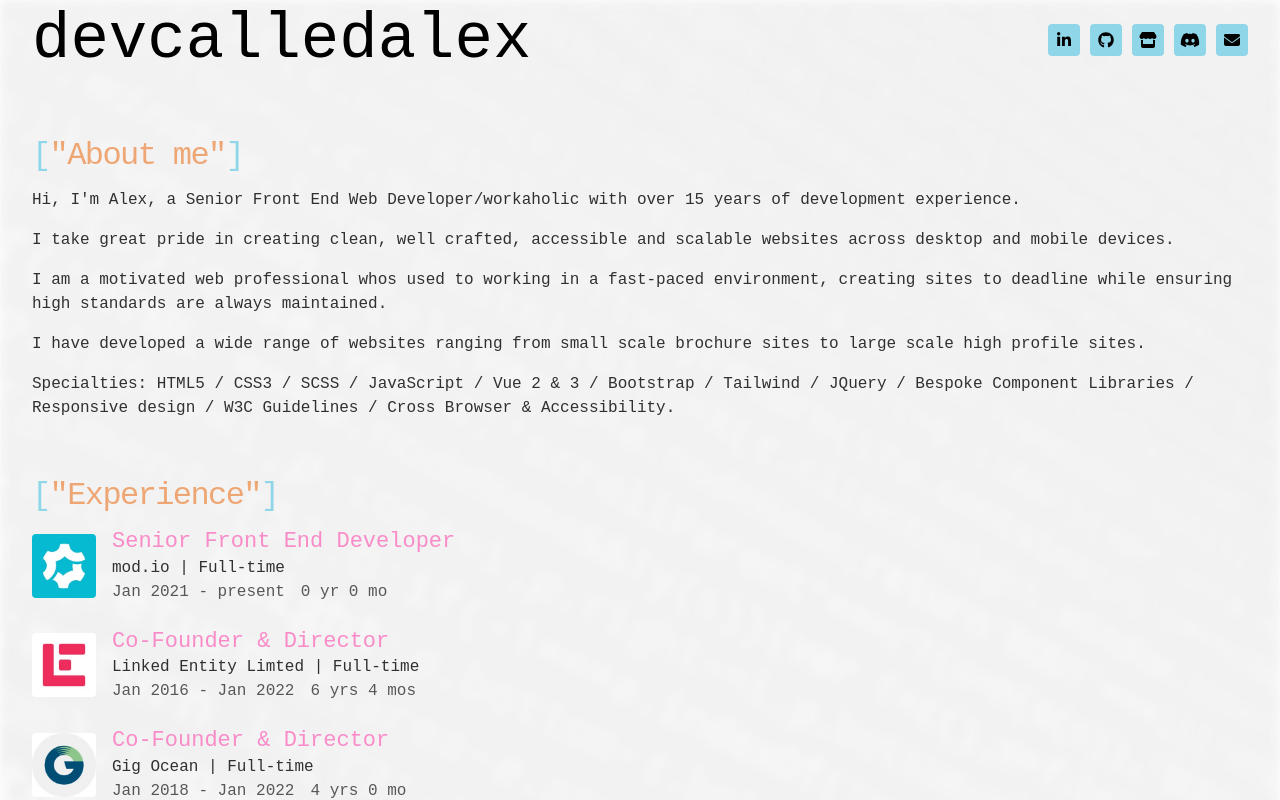
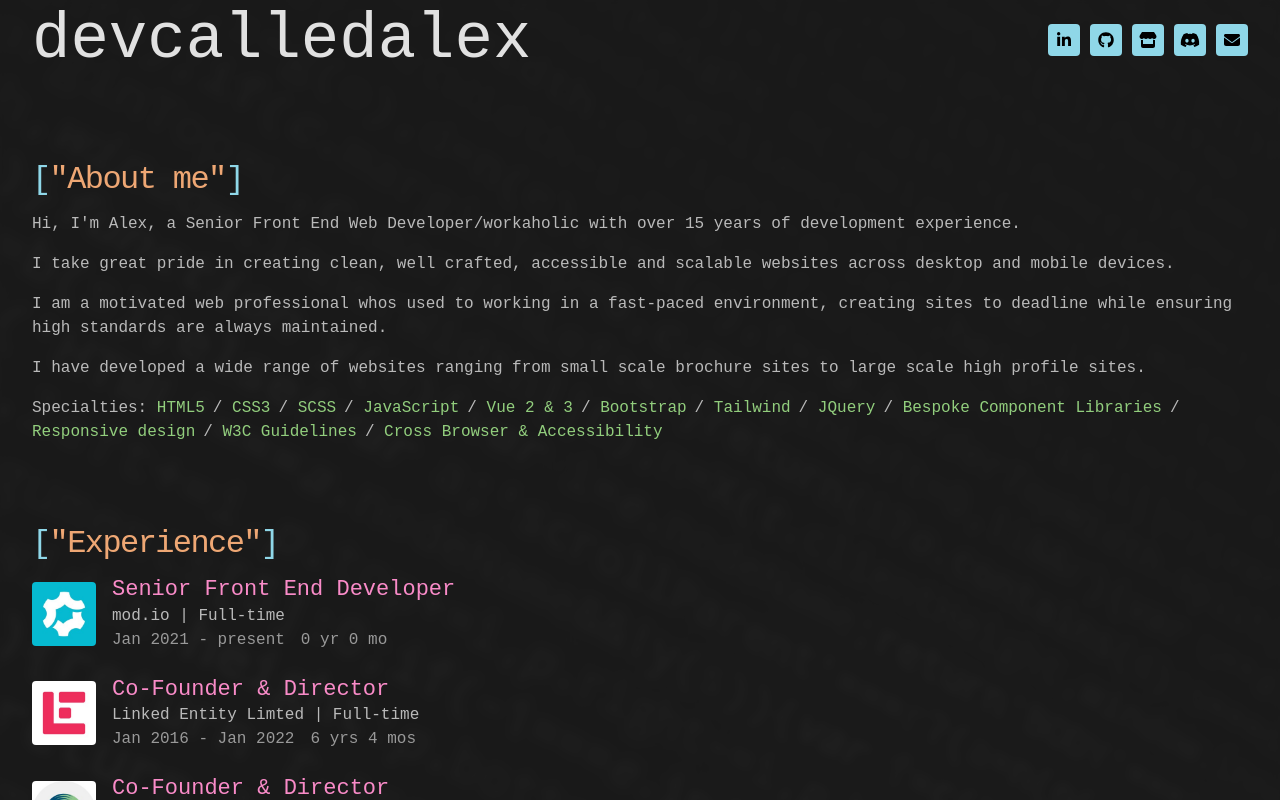
Before and after one commit to eyebonk/devcalledalex, a Vue app: page / in a window 1280 px wide. Shown: the top 800 px of the page. Built offline with nearby package versions, Linux system fonts and the light colour scheme.

Commit message:
mob, touches

```diff
--- a/public/index.html
+++ b/public/index.html
@@ -1,5 +1,5 @@
 <!DOCTYPE html>
-<html lang="" class="tw-bg-off-black tw-text-off-white">
+<html lang="">
   <head>
     <meta charset="utf-8" />
     <meta http-equiv="X-UA-Compatible" content="IE=edge" />
@@ -11,7 +11,7 @@
     ></script>
     <title><%= htmlWebpackPlugin.options.title %></title>
   </head>
-  <body class="tw-bg-off-black tw-text-off-white">
+  <body>
     <noscript>
       <strong
         >We're sorry but <%= htmlWebpackPlugin.options.title %> doesn't work
--- a/src/App.vue
+++ b/src/App.vue
@@ -1,10 +1,10 @@
 <template>
-  <div class="tw-relative">
+  <div class="tw-bg-off-black tw-text-off-white tw-relative">
     <div
-      class="tw-container tw-mx-auto tw-space-y-14 tw-pb-14 tw-relative tw-z-10"
+      class="tw-container tw-mx-auto tw-space-y-20 tw-pb-40 tw-relative tw-z-10"
     >
       <div
-        class="tw-flex tw-flex-col lg:tw-flex-row tw-items-center tw-justify-between"
+        class="tw-flex tw-flex-col lg:tw-flex-row tw-items-center tw-justify-between tw-space-y-1 lg:tw-space-y-0"
       >
         <h1>devcalledalex</h1>
         <my-social />
--- a/src/components/Panels/AboutMe.vue
+++ b/src/components/Panels/AboutMe.vue
@@ -8,26 +8,22 @@
         years of development experience.
       </p>
 
-      <p>
-        I take great pride in creating clean, well crafted, accessible and
-        scalable websites across desktop and mobile devices.
+      <p v-for="(item, index) in BLURB" :key="index">
+        {{ item }}
       </p>
 
       <p>
-        I am a motivated web professional whos used to working in a fast-paced
-        environment, creating sites to deadline while ensuring high standards
-        are always maintained.
-      </p>
-
-      <p>
-        I have developed a wide range of websites ranging from small scale
-        brochure sites to large scale high profile sites.
-      </p>
-
-      <p>
-        Specialties: HTML5 / CSS3 / SCSS / JavaScript / Vue 2 & 3 / Bootstrap /
-        Tailwind / JQuery / Bespoke Component Libraries / Responsive design /
-        W3C Guidelines / Cross Browser & Accessibility.
+        Specialties:
+        <span class="tw-space-x-2">
+          <span
+            v-for="(item, skillIndex) in SKILLS"
+            :key="skillIndex"
+            class="tw-text-green"
+          >
+            <span v-if="skillIndex > 0" class="tw-text-off-white">/</span>
+            {{ item }}
+          </span>
+        </span>
       </p>
     </div>
   </div>
@@ -35,6 +31,7 @@
 
 <script>
 import BaseHeader from "@components/BaseHeader.vue";
+import { BLURB, SKILLS } from "@config/about.js";
 import { computed } from "vue";
 import dayjs from "dayjs";
 
@@ -50,6 +47,8 @@ export default {
 
     return {
       howLong,
+      SKILLS,
+      BLURB,
     };
   },
 };
--- a/src/components/Panels/MyExperience.vue
+++ b/src/components/Panels/MyExperience.vue
@@ -9,10 +9,11 @@
         :is="item.link ? 'a' : 'div'"
         :href="item.link ? item.link : null"
         :target="item.link ? '_blank' : null"
-        class="tw-flex tw-items-center tw-space-x-4 tw-group"
+        :title="item.link ? item.company : null"
+        class="tw-flex sm:tw-items-center tw-space-x-4 tw-group tw-w-fit"
       >
         <div
-          class="tw-h-12 sm:tw-h-16 tw-w-12 sm:tw-w-16 tw-flex-shrink-0 tw-rounded tw-overflow-hidden"
+          class="tw-h-10 sm:tw-h-16 tw-w-10 sm:tw-w-16 tw-flex-shrink-0 tw-rounded tw-overflow-hidden"
         >
           <img
             :src="item.icon"
@@ -54,15 +55,6 @@ export default {
   },
   setup() {
     const data = computed(() => _mapData(EXPERIENCE));
-
-    // function findNumbers(value) {
-    //   let regex = /[0-9]/g;
-    //   if (regex.test(value)) {
-    //     return value.replace(/(\d+)/g, `<span class='tw-text-green'>$1</span>`);
-    //   }
-
-    //   return value;
-    // }
 
     function _mapData(exData) {
       let data = [];
--- a/src/components/Panels/MyProjects.vue
+++ b/src/components/Panels/MyProjects.vue
@@ -8,10 +8,11 @@
         :key="index"
         :href="item.link"
         target="_blank"
-        class="tw-flex tw-items-center tw-space-x-4 tw-space-y-2 tw-group"
+        :title="item.title"
+        class="tw-flex sm:tw-items-center tw-space-x-4 tw-group"
       >
         <div
-          class="tw-h-28 sm:tw-h-40 tw-w-28 sm:tw-w-40 tw-rounded tw-overflow-hidden tw-flex-shrink-0"
+          class="tw-h-16 sm:tw-h-40 tw-w-16 sm:tw-w-40 tw-rounded tw-overflow-hidden tw-flex-shrink-0"
         >
           <div
             role="img"
@@ -20,7 +21,7 @@
           ></div>
         </div>
 
-        <div>
+        <div class="tw-space-y-2">
           <h3
             class="tw-text-pink tw-leading-tight tw-filter group-hover:tw-saturate-200"
           >
--- /dev/null
+++ b/src/js/config/about.js
@@ -0,0 +1,20 @@
+export const BLURB = [
+  "I take great pride in creating clean, well crafted, accessible and scalable websites across desktop and mobile devices.",
+  " I am a motivated web professional whos used to working in a fast-paced environment, creating sites to deadline while ensuring high standards are always maintained.",
+  " I have developed a wide range of websites ranging from small scale brochure sites to large scale high profile sites.",
+];
+
+export const SKILLS = [
+  "HTML5",
+  "CSS3",
+  "SCSS",
+  "JavaScript",
+  "Vue 2 & 3",
+  "Bootstrap",
+  "Tailwind",
+  "JQuery",
+  "Bespoke Component Libraries",
+  "Responsive design",
+  "W3C Guidelines",
+  "Cross Browser & Accessibility",
+];
```
